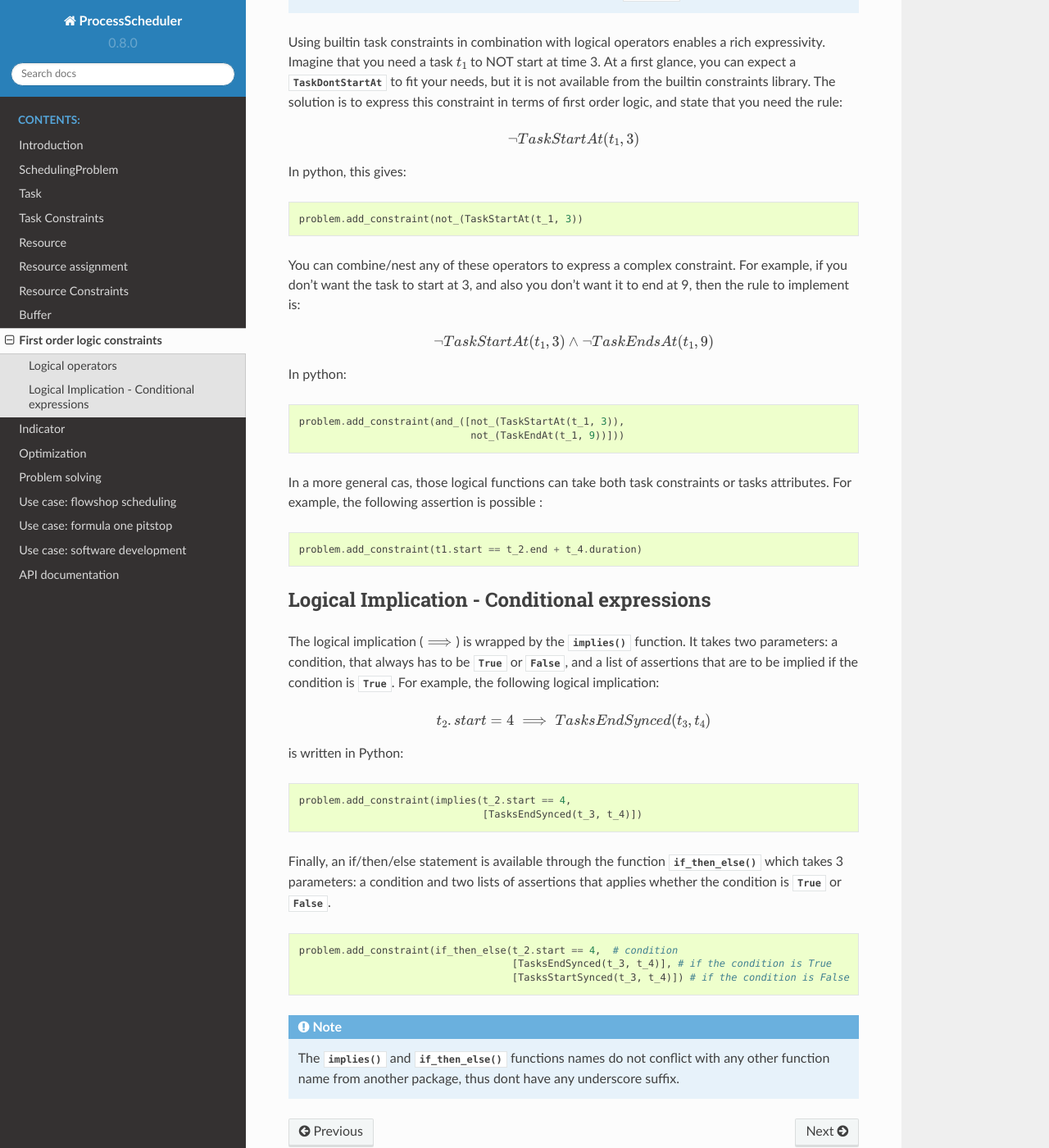
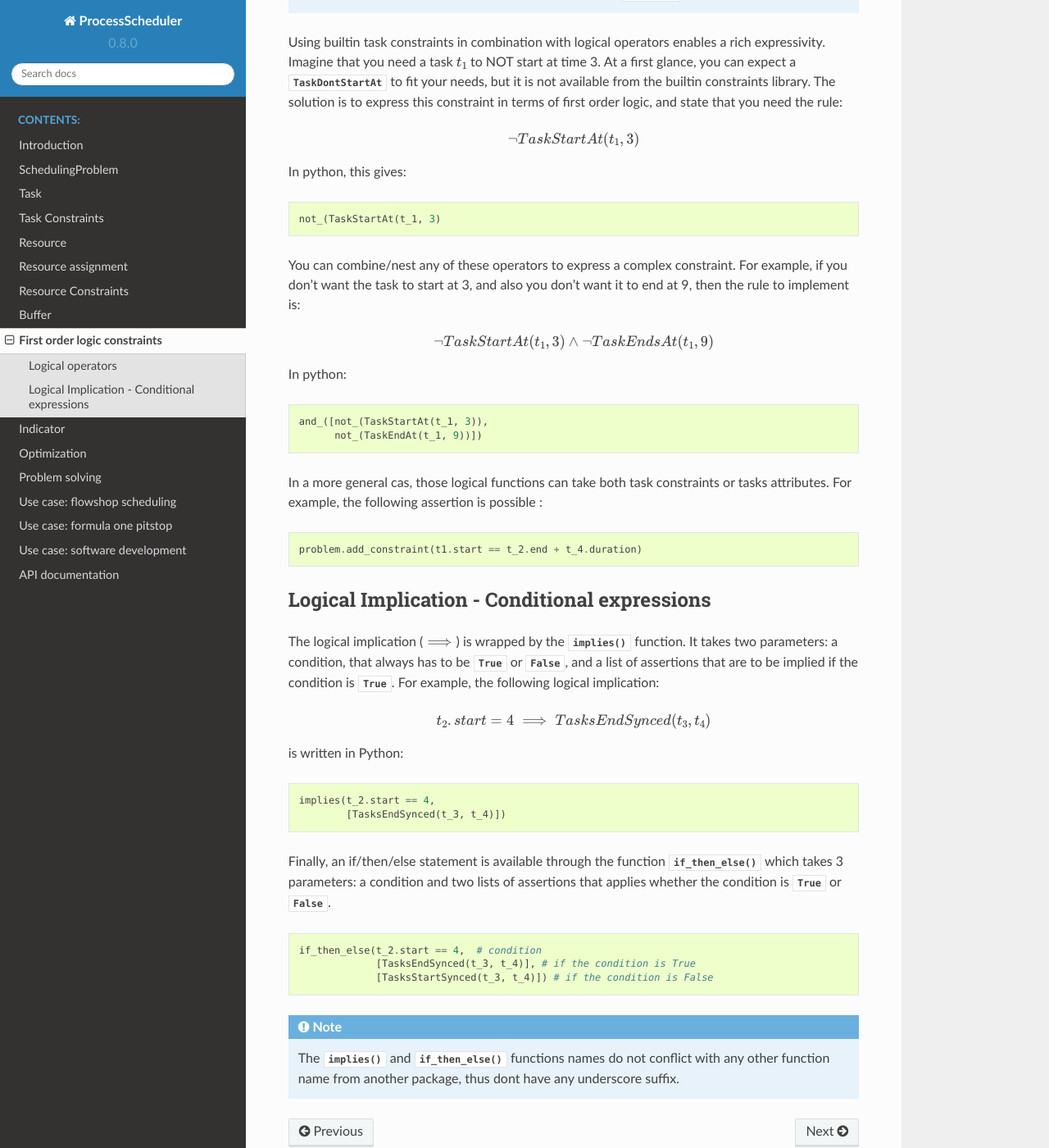
Before and after one commit to tpaviot/ProcessScheduler, a Sphinx documentation site: the page built from doc/first_order_logic_constraints.rst, in a window 1280 px wide and 1400 px high, scrolled down 521 px. Shown: the whole window at 82% size. Built offline with Sphinx 7.4.7 and the Read the Docs theme 2.0.0, drawn with Linux system fonts in a browser that asks for light colours.

Commit message:
Update doc

```diff
--- a/doc/buffer.rst
+++ b/doc/buffer.rst
@@ -30,9 +30,7 @@ Buffers are loaded/unloaded by tasks. As a consequence, special tasks constraint
 .. code-block:: python
 
     c1 = ps.TaskUnloadBuffer(task_1, buffer, quantity=3)
-    pb.add_constraint(c1)  # dont forget to add the constraint
     c2 = ps.TaskUnloadBuffer(task_2, buffer, quantity=6)
-    pb.add_constraint(c2)
     # etc.
 
 .. note::
@@ -53,9 +51,7 @@ Let's take an example where a task :const:`T1` uses a machine :const:`M1` to man
     buffer_2 = ps.NonConcurrentBuffer("Buffer2", initial_state=0)
     # buffer constraints
     c1 = ps.TaskUnloadBuffer(task_1, buffer_1, quantity=1)
-    pb.add_constraint(c1)  # dont forget to add the constraint
     c2 = ps.TaskLoadBuffer(task_1, buffer_2, quantity=1)
-    pb.add_constraint(c2)
 
 The graphical output shows the Gantt chart and the evolution of the buffer states along the time line.
 
--- a/doc/first_order_logic_constraints.rst
+++ b/doc/first_order_logic_constraints.rst
@@ -19,7 +19,7 @@ In python, this gives:
 
 .. code-block:: python
 
-    problem.add_constraint(not_(TaskStartAt(t_1, 3))
+    not_(TaskStartAt(t_1, 3)
 
 You can combine/nest any of these operators to express a complex constraint. For example, if you don't want the task to start at 3, and also you don't want it to end at 9, then the rule to implement is:
 
@@ -30,8 +30,8 @@ In python:
 
 .. code-block:: python
 
-    problem.add_constraint(and_([not_(TaskStartAt(t_1, 3)),
-                                 not_(TaskEndAt(t_1, 9))]))
+    and_([not_(TaskStartAt(t_1, 3)),
+          not_(TaskEndAt(t_1, 9))])
 
 In a more general cas, those logical functions can take both task constraints or tasks attributes. For example, the following assertion is possible :
 
@@ -51,17 +51,17 @@ is written in Python:
 
 .. code-block:: python
 
-    problem.add_constraint(implies(t_2.start == 4,
-                                   [TasksEndSynced(t_3, t_4)])
+    implies(t_2.start == 4,
+            [TasksEndSynced(t_3, t_4)])
 
 
 Finally, an if/then/else statement is available through the function :func:`if_then_else` which takes 3 parameters: a condition and two lists of assertions that applies whether the condition is :const:`True` or :const:`False`.
 
 .. code-block:: python
 
-    problem.add_constraint(if_then_else(t_2.start == 4,  # condition
-                                        [TasksEndSynced(t_3, t_4)], # if the condition is True
-                                        [TasksStartSynced(t_3, t_4)]) # if the condition is False
+    if_then_else(t_2.start == 4,  # condition
+                 [TasksEndSynced(t_3, t_4)], # if the condition is True
+                 [TasksStartSynced(t_3, t_4)]) # if the condition is False
 
 .. note::
 
```
Also changed, not shown: doc/use-case-formula-one-change-tires.ipynb, doc/use-case-software-development.ipynb.
